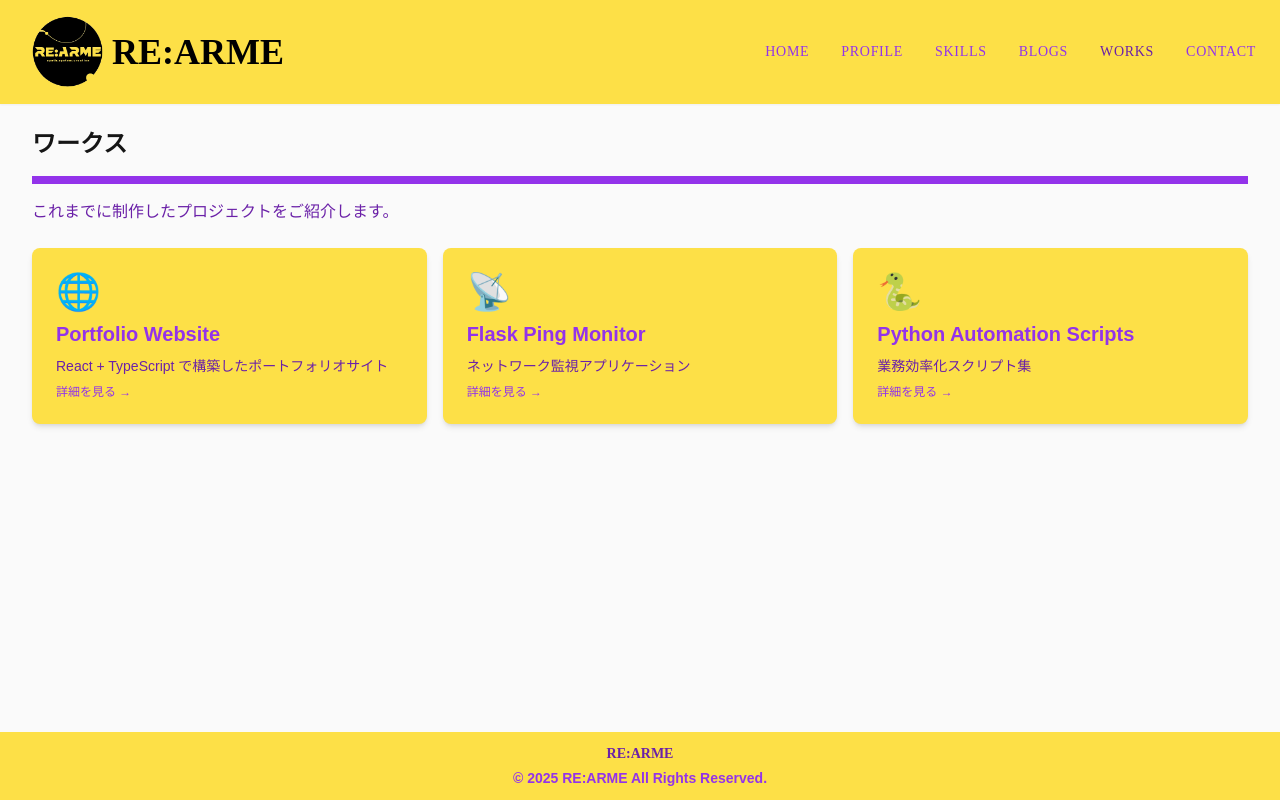
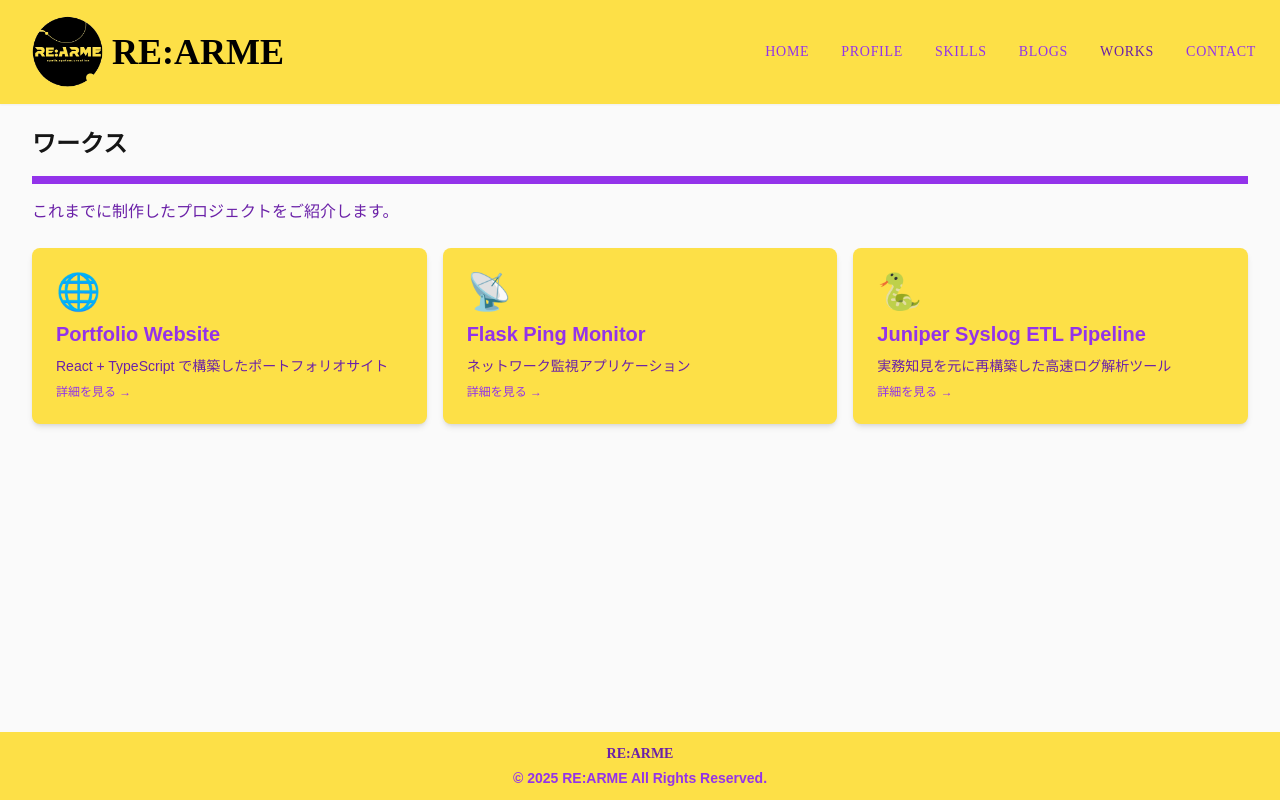
Before and after one commit to Sohey-k/TailwindPractice_react_app, a React (Vite) app: page /deployment in a window 1280 px wide. Built offline with nearby package versions, Linux system fonts and the light colour scheme; no server answers; a web font is replaced by a local one; what microcms-js-sdk would draw is missing.

Commit message:
Add junpersyslogfilter.gif modify projects.ts

```diff
--- a/src/data/projects.ts
+++ b/src/data/projects.ts
@@ -21,12 +21,12 @@ export const projects = [
     },
     {
         id: "automation",
-        name: "Python Automation Scripts",
+        name: "Juniper Syslog ETL Pipeline",
         icon: "🐍",
-        shortDesc: "業務効率化スクリプト集",
-        description: "業務効率化のために作成したPythonスクリプト集。ETL処理、ログ解析、レポート生成などを自動化。処理時間を3時間から10分に短縮した実績あり。",
-        tech: ["Python", "pandas", "openpyxl"],
-        githubUrl: "https://github.com/Sohey-k/automation-scripts",
-        demoGif: "/demo/portfolio-demo.gif"  // ← この行を追加
+        shortDesc: "実務知見を元に再構築した高速ログ解析ツール",
+        description: "ネットワーク運用における大規模ログ解析の知見をベースに、汎用的なツールとしてスクラッチで再設計・実装。ETL（抽出・加工・出力）手法を用いて、手作業では数時間を要する解析工程を約5分に短縮するパイプラインを構築しました。実務レベルのデータ処理ロジックと、ユーザー利便性を両立したプロトタイプです。",
+        tech: ["Python", "Pandas", "Streamlit", "xlsxwriter"],
+        githubUrl: "https://github.com/Sohey-k/juniper-syslog-filter",
+        demoGif: "/junpsersyslogfilter.gif"  // ← この行を追加
     }
 ];
```
Also changed, not shown: public/junpsersyslogfilter.gif (added).
